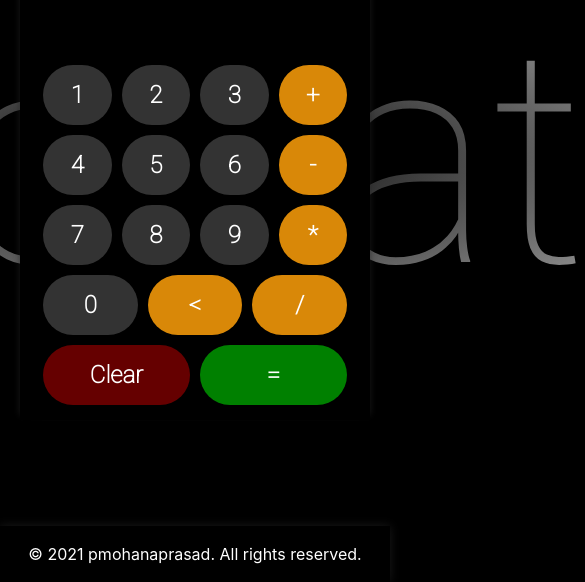
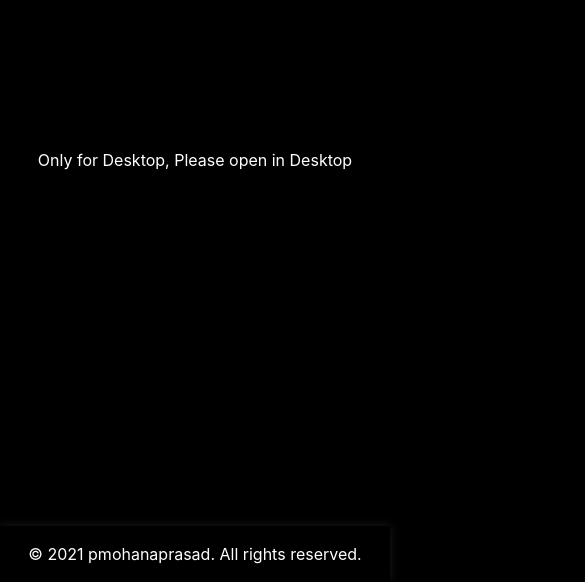
Before and after one commit to pmohanaprasad/iCalc, a React (Create React App) app: page / in a window 390 px wide. Shown: the part 262-844 px from the top of the page, 585 px wide, since content can reach past the window. Built offline with nearby package versions, Linux system fonts and the light colour scheme.

Commit message:
add mobile detection and display warning for non-desktop users

```diff
--- a/src/App.js
+++ b/src/App.js
@@ -3,6 +3,8 @@ import { Row } from 'reactstrap';
 import './CSS/App.css';
 import Button from './Components/Button';
 import Input from './Components/Input';
+
+const isMobile = /iPhone|iPad|iPod|Android/i.test(navigator.userAgent) || window.innerWidth < 768;
 
 const App = () => {
   const [Text, setText] = useState('');
@@ -62,7 +64,7 @@ const App = () => {
 
   return (
     <>
-      <div className="App">
+      {!isMobile ? <div className="App">
         <div className="bg">
           <span>Calculator</span>
         </div>
@@ -96,7 +98,9 @@ const App = () => {
             <Button col={3} symbol="=" click={onSubmit} color="#008000" />
           </Row>
         </div>
-      </div>
+      </div> : <div className="App text-white">
+        Only for Desktop, Please open in Desktop
+      </div>}
       <footer className="footer">
         <p>
           &copy; {new Date().getFullYear()} pmohanaprasad. All rights reserved.
```
